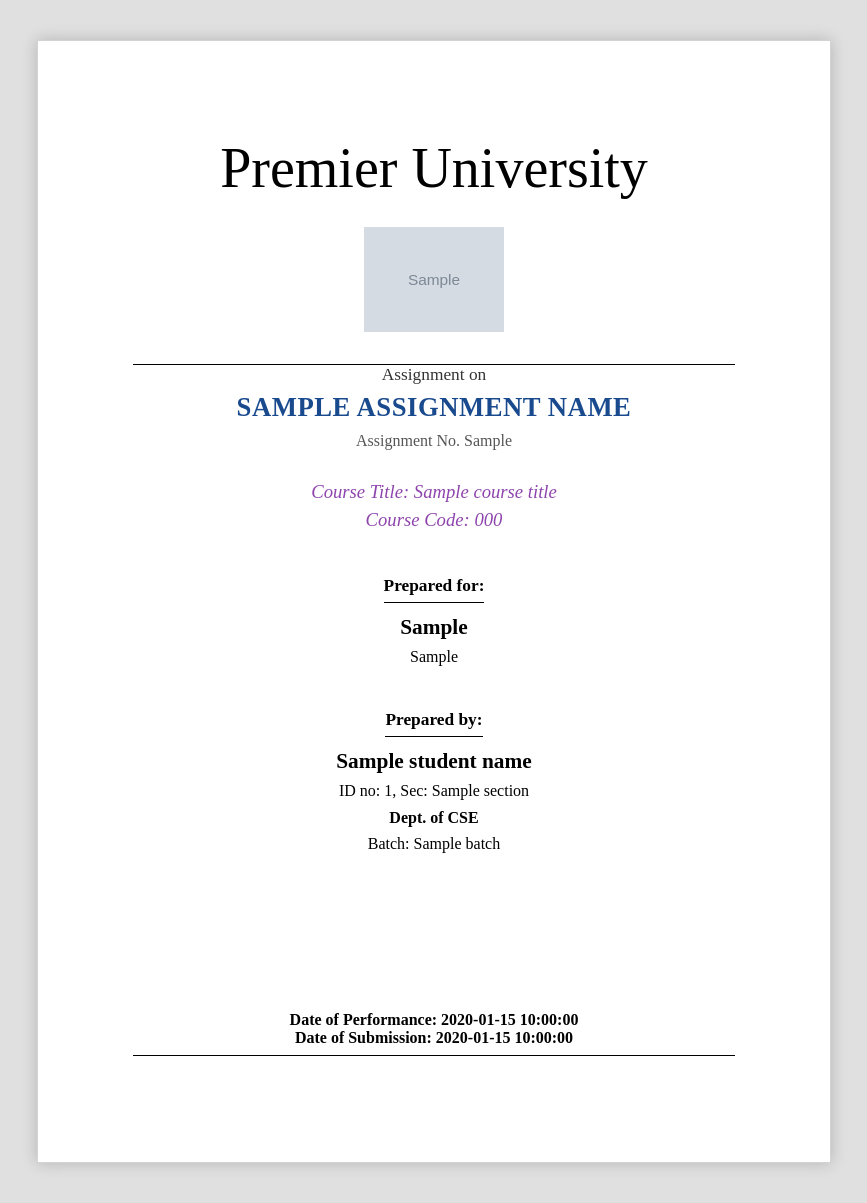
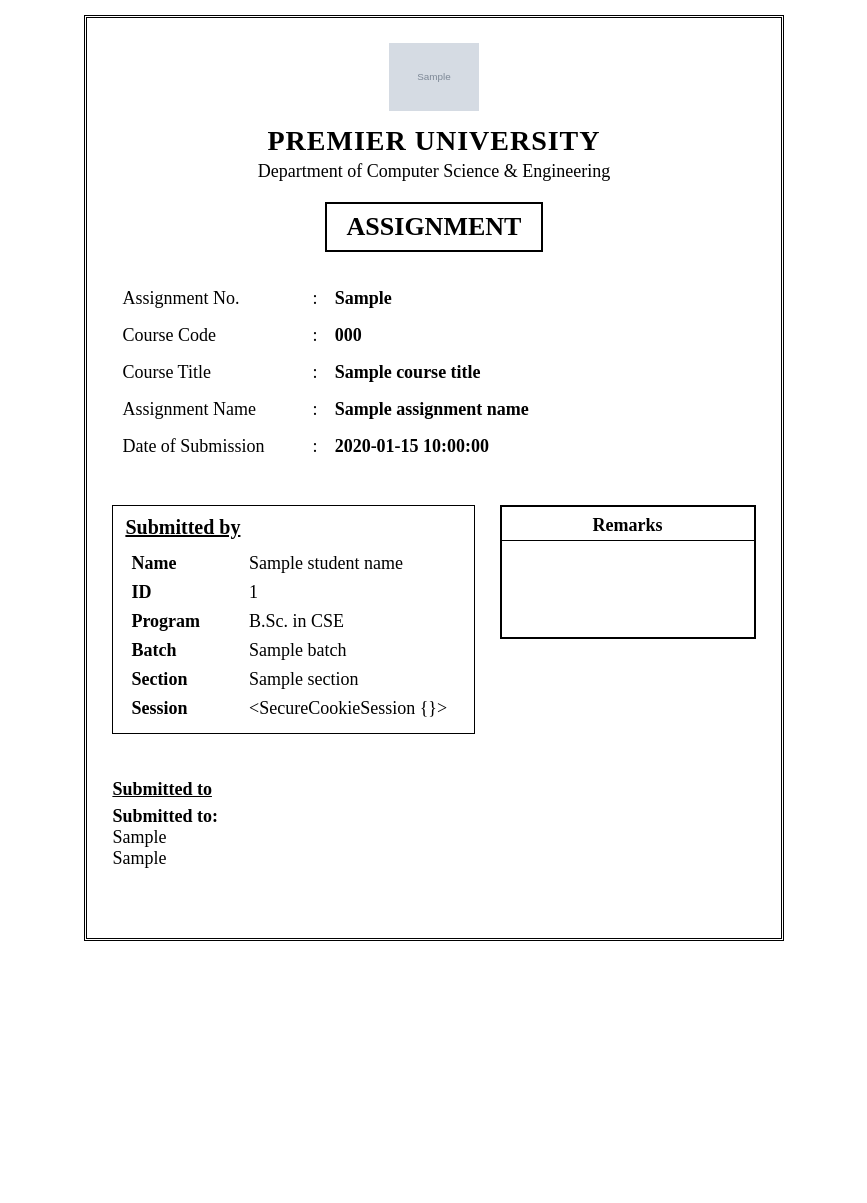
Before and after one commit to Rahexa/assignment-cover-pdf, a Flask app: template templates/cover2.html in a window 1280 px wide. Shown: the whole page, without its empty margins (206-1073 px from the left). After the commit the page ends 941 px from the top, so only its background shows below. Run offline with Flask 3, Linux system fonts and the light colour scheme; the template is opened without the code that fills it: most values are stand-ins (such as "Sample title", 1, 10 or a date in 2020); grey boxes marked "Sample" are stand-in pictures.

Commit message:
update template 2

```diff
--- a/templates/cover2.html
+++ b/templates/cover2.html
@@ -1,191 +1,284 @@
 <!DOCTYPE html>
 <html lang="en">
+
 <head>
   <meta charset="UTF-8" />
-  <meta name="viewport" content="width=device-width, initial-scale=1.0" />
-  <title>Premier University Assignment Cover - Template 2</title>
+  <title>Assignment Cover Page - Template 2</title>
   <style>
     @page {
       size: A4;
-      margin: 0;
-    }
-    body {
-      background-color: #e0e0e0;
-      margin: 0;
-      padding: 40px 0;
-      display: flex;
-      justify-content: center;
-      font-family: "Times New Roman", Times, serif;
+      margin: 20mm 15mm;
     }
 
-    .page {
-      background-color: white;
-      width: 210mm;
-      min-height: 297mm;
-      padding: 25mm;
-      box-shadow: 0 0 15px rgba(0,0,0,0.2);
-      box-sizing: border-box;
-      text-align: center;
-      position: relative;
-      border: 1px solid #d3d3d3;
+    body {
+      font-family: "Times New Roman", Times, serif;
+      margin: 0;
+      padding: 0;
+      background: white;
     }
 
-    .uni-name {
-      font-size: 42pt;
-      font-family: "Old English Text MT", "Engravers MT", "Times New Roman", serif;
-      margin: 0;
-      font-weight: normal;
+    .container {
+      max-width: 185mm;
+      margin: 0 auto;
+      border: 3px double #000;
+      padding: 25px 25px 20px;
+      box-sizing: border-box;
+      margin-top: 15px;
+      page-break-inside: avoid;
+      /* Fixed height so bottom border sits lower but with less empty space */
+      height: 245mm;
+    }
+
+    .header-block {
+      text-align: center;
+      margin-bottom: 20px;
+    }
+
+    .header-logo {
+      margin-bottom: 10px;
+    }
+
+    .header-logo img {
+      width: 90px;
+      height: auto;
+      object-fit: contain;
+    }
+
+    .university-name {
+      font-size: 28px;
+      font-weight: bold;
+      letter-spacing: 1px;
+    }
+
+    .department-name {
+      font-size: 18px;
+      margin-top: 4px;
+    }
+
+    .title-box {
+      margin: 20px auto 10px;
+      padding: 8px 20px;
+      border: 2px solid #000;
+      display: block;
+      width: fit-content;
+      font-size: 26px;
+      font-weight: bold;
+      text-transform: uppercase;
+      text-align: center;
+    }
+
+    .assignment-info {
+      margin-top: 28px;
+      margin-bottom: 38px;
+      /* extra space below course details */
+      font-size: 18px;
+      width: 100%;
+      border-collapse: collapse;
+    }
+
+    .assignment-info td.label {
+      width: 30%;
+      padding: 8px 10px;
+      white-space: nowrap;
+    }
+
+    .assignment-info td.colon {
+      width: 3%;
+      text-align: center;
+      padding: 8px 0;
+    }
+
+    .assignment-info td.value {
+      width: 67%;
+      font-weight: bold;
+      padding: 8px 10px;
+    }
+
+    .assignment-name-short {
+      font-size: 18px;
       line-height: 1.2;
     }
 
-    .logo-box {
-      margin: 24px auto;
-    }
-    .logo-box img {
-      width: 140px;
-      height: auto;
-      display: block;
-      margin: 0 auto;
+    .assignment-name-long {
+      font-size: 16px;
+      line-height: 1.2;
     }
 
-    .divider {
-      border-top: 1px solid #000;
-      margin-top: 32px;
-      width: 100%;
+    .assignment-name-very-long {
+      font-size: 14px;
+      line-height: 1.15;
     }
 
-    .assignment-label {
-      font-size: 13pt;
-      margin: 0 0 6px 0;
-      color: #333;
+    .section-wrapper {
+      display: flex;
+      justify-content: space-between;
+      margin-top: 40px;
+      /* a bit more gap after course table */
+      font-size: 18px;
+      gap: 25px;
+      page-break-inside: avoid;
     }
 
-    .topic-title {
-      color: #1a4a8e;
-      font-size: 20pt;
-      font-weight: bold;
-      text-transform: uppercase;
-      margin: 0 0 8px 0;
-      line-height: 1.25;
-      letter-spacing: 0.02em;
-    }
-
-    .assignment-no-line {
-      font-size: 12pt;
-      color: #555;
-      margin: 0 0 28px 0;
-    }
-
-    .course-info {
-      color: #8e44ad;
-      font-style: italic;
-      font-size: 14pt;
-      line-height: 1.5;
-      margin-bottom: 42px;
-    }
-
-    .info-container {
-      display: flex;
-      flex-direction: column;
-      gap: 38px;
-      text-align: center;
+    .submitted-by-block {
+      flex: 1.2;
+      border: 1px solid #000;
+      padding: 10px 12px;
     }
 
     .section-title {
-      font-size: 13pt;
+      font-weight: bold;
+      font-size: 20px;
+      text-decoration: underline;
+      margin-bottom: 10px;
+    }
+
+    .info-table {
+      width: 100%;
+      border-collapse: collapse;
+      font-size: 18px;
+    }
+
+    .info-table th,
+    .info-table td {
+      padding: 4px 6px;
+      text-align: left;
+    }
+
+    .info-table th {
+      width: 35%;
+    }
+
+    .remarks-box {
+      flex: 0.9;
+      border: 2px solid #000;
+      height: 130px;
+      position: relative;
+      display: flex;
+      align-items: center;
+      justify-content: center;
+      font-size: 18px;
+      user-select: none;
+    }
+
+    .remarks-text {
+      position: absolute;
+      top: 8px;
+      left: 0;
+      right: 0;
+      text-align: center;
       font-weight: bold;
       border-bottom: 1px solid #000;
-      padding-bottom: 6px;
-      margin-bottom: 12px;
-      display: inline-block;
+      padding-bottom: 4px;
     }
 
-    .person-name {
-      font-size: 16pt;
-      font-weight: bold;
-      margin: 0 0 6px 0;
+    .submitted-to-block {
+      margin-top: 45px;
+      /* more space after "Submitted by" block */
+      font-size: 18px;
+      page-break-inside: avoid;
+      min-height: 70px;
+      /* keep height consistent whether empty or filled */
     }
 
-    .details {
-      font-size: 12pt;
-      margin: 0 0 4px 0;
-      line-height: 1.4;
-    }
-
-    .footer {
-      position: absolute;
-      bottom: 28mm;
-      left: 25mm;
-      right: 25mm;
-      border-bottom: 1px solid #000;
-      padding-bottom: 8px;
-    }
-
-    .date {
-      font-size: 12pt;
+    .submitted-to-label {
       font-weight: bold;
-    }
-
-    .dept-highlight {
-      font-weight: bold;
-    }
-
-    @media print {
-      body { background: none; padding: 0; }
-      .page { box-shadow: none; border: none; }
+      text-decoration: underline;
+      margin-bottom: 6px;
+      display: inline-block;
     }
   </style>
 </head>
+
 <body>
-  <div class="page">
-    <h1 class="uni-name">Premier University</h1>
-
-    <div class="logo-box">
-      <img src="{{ logo_url }}" alt="Premier University Logo" />
+  <div class="container">
+    <div class="header-block">
+      <div class="header-logo">
+        <img src="{{ logo_url }}" alt="Premier University Logo" />
+      </div>
+      <div class="university-name">PREMIER UNIVERSITY</div>
+      <div class="department-name">Department of Computer Science &amp; Engineering</div>
     </div>
 
-    <div class="divider"></div>
-
-    <p class="assignment-label">{{ "Lab Report on" if cover_type == "lab" else "Assignment on" }}</p>
-    <h2 class="topic-title">{{ assignment_name }}</h2>
-    {% if assignment_no %}
-    <p class="assignment-no-line">{{ "Lab Report No." if cover_type == "lab" else "Assignment No." }} {{ assignment_no }}</p>
-    {% endif %}
-
-    <div class="course-info">
-      Course Title: {{ course_title }}<br />
-      Course Code: {{ course_code }}
+    <div class="title-box">
+      {{ "LAB REPORT" if cover_type == "lab" else "ASSIGNMENT" }}
     </div>
 
-    <div class="info-container">
-      <div class="prepared-for">
-        <div class="section-title">Prepared for:</div>
-        {% if submitted_to or submitted_designation %}
-        <div class="person-name">{{ submitted_to }}</div>
-        {% if submitted_designation %}
-        <div class="details">{{ submitted_designation }}</div>
-        {% endif %}
-        {% else %}
-        <div class="details">—</div>
-        {% endif %}
+    <table class="assignment-info">
+      <tr>
+        <td class="label">{{ "Lab Report No." if cover_type == "lab" else "Assignment No." }}</td>
+        <td class="colon">:</td>
+        <td class="value">{{ assignment_no }}</td>
+      </tr>
+      <tr>
+        <td class="label">Course Code</td>
+        <td class="colon">:</td>
+        <td class="value">{{ course_code }}</td>
+      </tr>
+      <tr>
+        <td class="label">Course Title</td>
+        <td class="colon">:</td>
+        <td class="value">{{ course_title }}</td>
+      </tr>
+      <tr>
+        <td class="label">{{ "Lab Report Name" if cover_type == "lab" else "Assignment Name" }}</td>
+        <td class="colon">:</td>
+        <td
+          class="value {% if assignment_name|length > 80 %}assignment-name-very-long{% elif assignment_name|length > 45 %}assignment-name-long{% else %}assignment-name-short{% endif %}">
+          {{ assignment_name }}
+        </td>
+      </tr>
+      <tr>
+        <td class="label">Date of Submission</td>
+        <td class="colon">:</td>
+        <td class="value">{{ submission_date }}</td>
+      </tr>
+    </table>
+
+    <div class="section-wrapper">
+      <div class="submitted-by-block">
+        <div class="section-title">Submitted by</div>
+        <table class="info-table">
+          <tr>
+            <th>Name</th>
+            <td>{{ student_name }}</td>
+          </tr>
+          <tr>
+            <th>ID</th>
+            <td>{{ student_id }}</td>
+          </tr>
+          <tr>
+            <th>Program</th>
+            <td>B.Sc. in CSE</td>
+          </tr>
+          <tr>
+            <th>Batch</th>
+            <td>{{ batch }}</td>
+          </tr>
+          <tr>
+            <th>Section</th>
+            <td>{{ section }}</td>
+          </tr>
+          <tr>
+            <th>Session</th>
+            <td>{{ session }}</td>
+          </tr>
+        </table>
       </div>
 
-      <div class="prepared-by">
-        <div class="section-title">Prepared by:</div>
-        <div class="person-name">{{ student_name }}</div>
-        <div class="details">ID no: {{ student_id }}, Sec: {{ section }}</div>
-        <div class="details dept-highlight">Dept. of CSE</div>
-        {% if batch %}<div class="details">Batch: {{ batch }}</div>{% endif %}
-        {% if session %}<div class="details">Session: {{ session }}</div>{% endif %}
+      <div class="remarks-box">
+        <div class="remarks-text">Remarks</div>
       </div>
     </div>
 
-    <div class="footer">
-      {% if performance_date %}
-      <span class="date">Date of Performance: {{ performance_date }}</span><br />
+    <div class="submitted-to-block">
+      <span class="submitted-to-label">Submitted to</span><br />
+      {% if submitted_to or submitted_designation %}
+      <strong>Submitted to:</strong><br />
+      {% if submitted_to %}{{ submitted_to }}<br />{% endif %}
+      {% if submitted_designation %}{{ submitted_designation }}<br />{% endif %}
       {% endif %}
-      <span class="date">Date of Submission: {{ submission_date }}</span>
     </div>
   </div>
 </body>
+
 </html>
```
